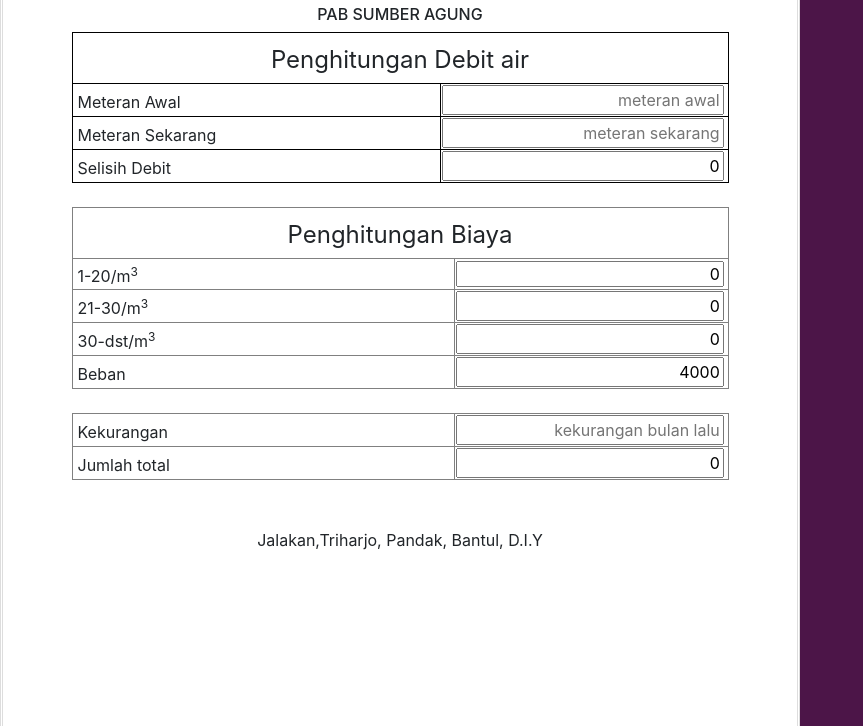
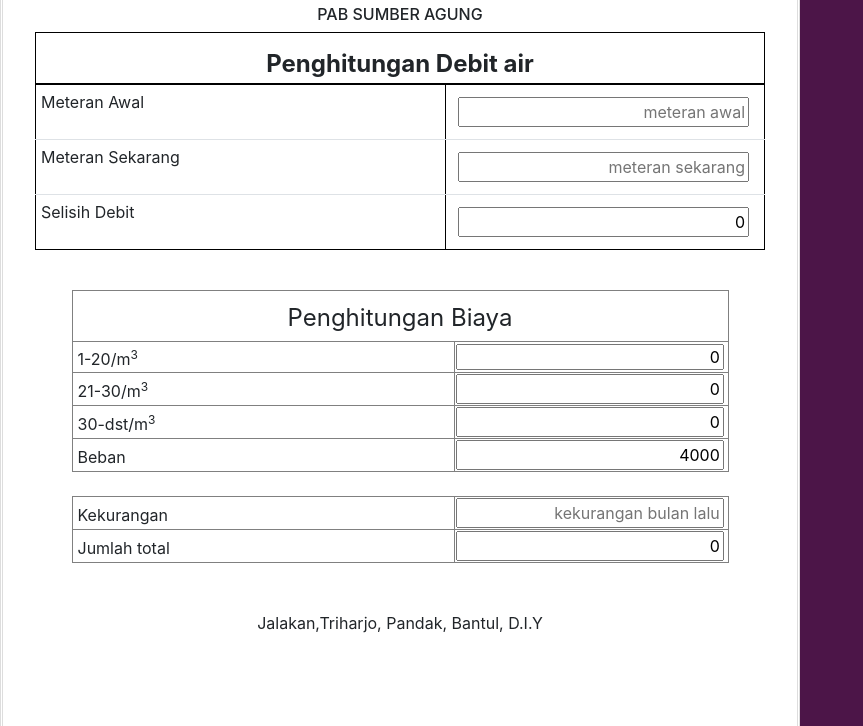
Before and after one commit to bbagus/bbagus.github.io, a plain HTML site: page ngitung/index.html in a window 1280 px wide. Shown: the part 112-838 px from the top of the page, without its empty margins (0-863 px from the left). Drawn offline with nearby package versions, Linux system fonts and the light colour scheme.

Commit message:
Update index.html

```diff
--- a/ngitung/index.html
+++ b/ngitung/index.html
@@ -14,10 +14,13 @@
 	<h1 style="font-size:2em;text-align:center;">SISTEM TAGIHAN AIR</h1>
 	<h1 style="font-size:1em;text-align:center;">PAB SUMBER AGUNG</h1>
 	<form name='autoSumForm'>
-		<table border='1' width='90%'  align='center' style="background-color: white;border-color: black;">
-			<tr style="height:4vw">
-				<td style="font-size:1.5em;text-align:center;padding:5px 1px 1px 1px;background-color: white;border-color: black;" colspan='2'> Penghitungan Debit air </td>
-			</tr>
+		<table class="table" border='1' width='90%'  align='center' style="background-color: white;border-color: black;">
+			<thead>
+				<tr style="height:4vw">
+					<th style="font-size:1.5em;text-align:center;padding:5px 1px 1px 1px;background-color: white;border-color: black;" colspan='2'> Penghitungan Debit air </td>
+				</tr>
+			</thead>
+			<tbody>
 			<tr>
 				<td style="padding:5px 1px 1px 5px;width:45%;">Meteran Awal</td>
 				<td style="width:35%;"><input type='text' name='meteran_awal' placeholder="meteran awal" style="width:99%;text-align:right;" size="20"  onFocus="startCalc();" onBlur="stopCalc();" /></td>
@@ -29,6 +32,7 @@
 				<td style="padding:5px 1px 1px 5px;width:45%;">Selisih Debit</td>
 				<td style="width:35%;"><input readonly style="width:99%;text-align:right;" type=text value='0' name="selisih" size='23' readonly> </td>
 			</tr>
+			</tbody>
 		</table>
 <br>
 		<table border='1' width='90%'  align='center'>
```
